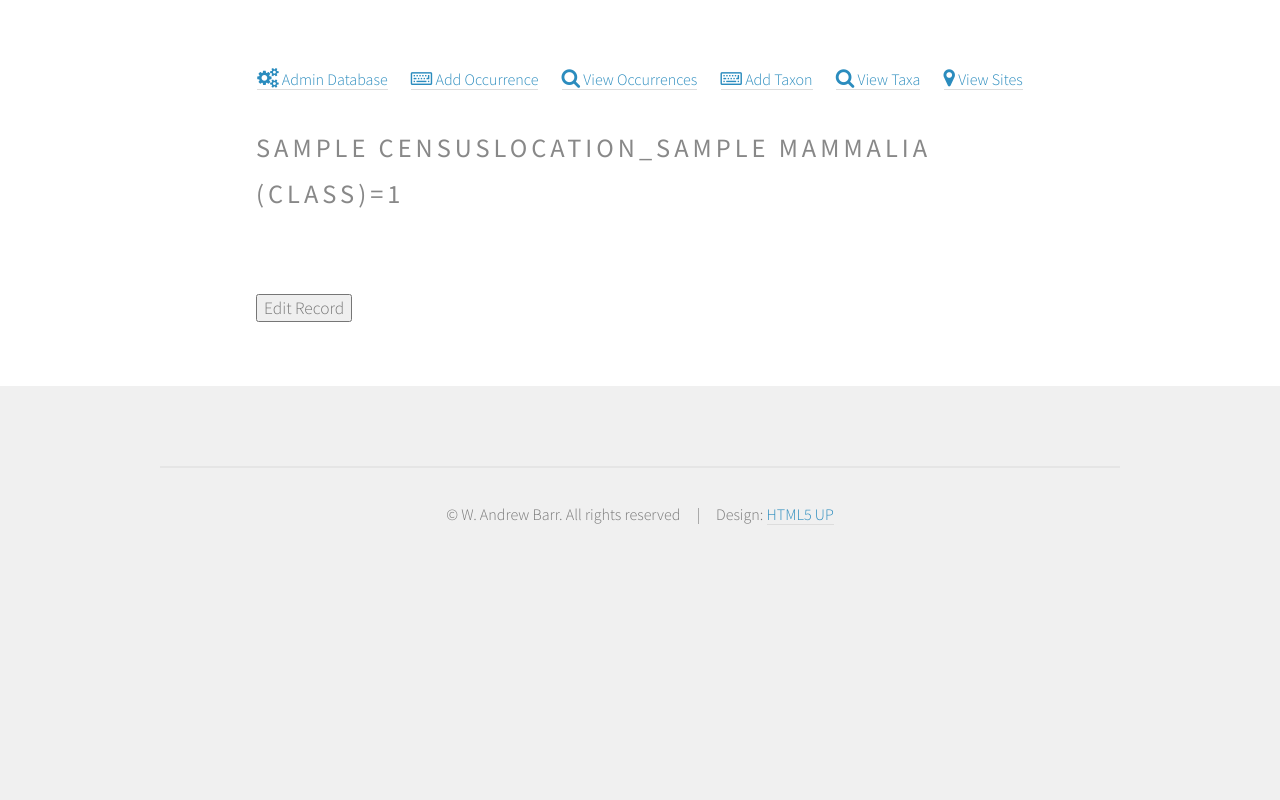
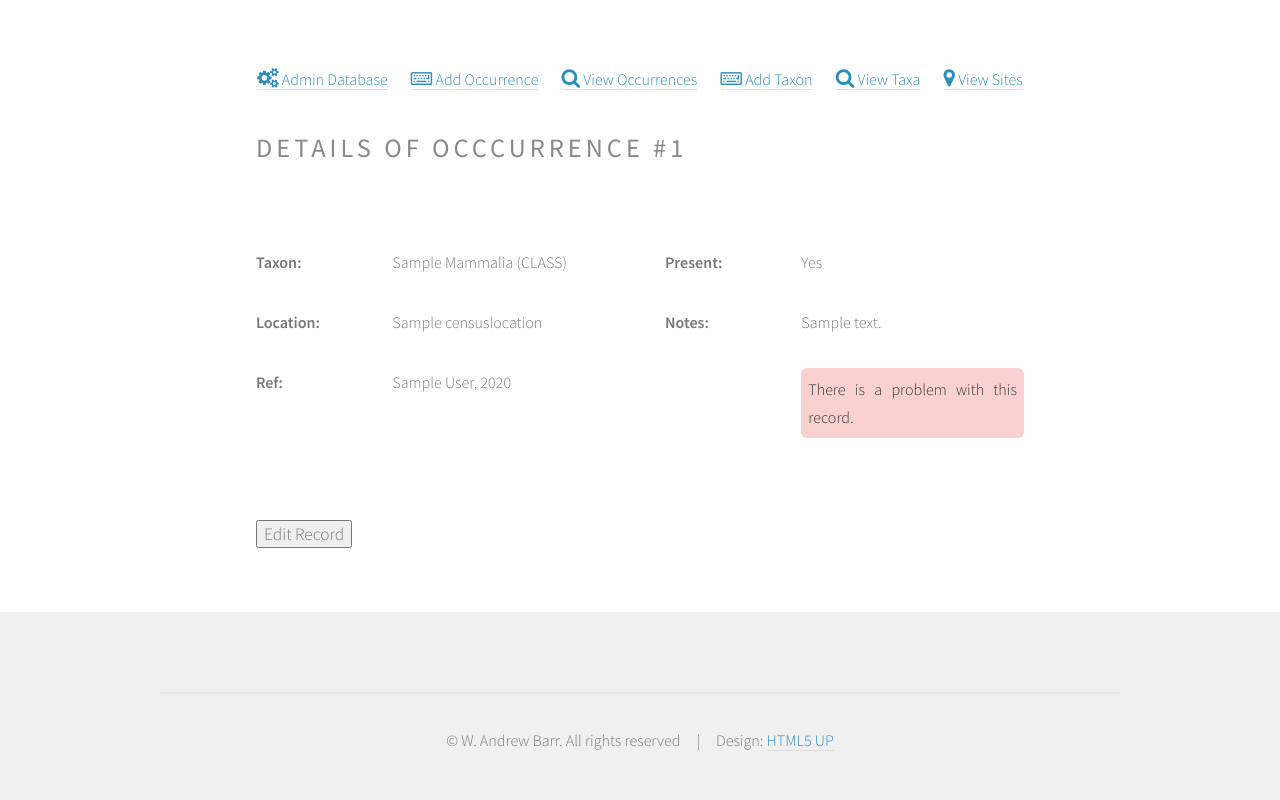
Before and after one commit to wabarr/census-paleo, a Django app: page /occurrences/1/ in a window 1280 px wide. Run offline with Django 3.2, Linux system fonts and the light colour scheme; a user stored in the database is signed in; tables that the repository leaves empty hold one stand-in row (values such as "Sample post"); parts of the project's set-up code (start-up, migrations or seed data) failed here and were passed over.

Commit message:
quick and dirty occurrence detail form

```diff
--- a/census_paleo/static/css/census.css
+++ b/census_paleo/static/css/census.css
@@ -111,3 +111,7 @@ input[type=submit] {
 .results_on_deck .ui-icon.ui-icon-trash {
     margin-right:6px;
 }
+
+.labelrow > p {
+    font-weight: bold;
+}
--- a/census_paleo/templates/occurrence_detail.html
+++ b/census_paleo/templates/occurrence_detail.html
@@ -17,11 +17,35 @@
 									<!-- Post -->
 										<article class="is-post">
                                             <div class="row">
-                                               <div class="12u"><h2>{{ object }}</h2></div>
+                                                <div class="12u">
+                                                    <h2>Details of Occcurrence #{{ occurrence.id }}</h2>
+                                                </div>
+                                            </div>
+                                            <div class="row">
+                                               <div class="2u labelrow">
+                                                   <p>Taxon:</p>
+                                                   <p>Location:</p>
+                                                   <p>Ref:</p>
+
+                                               </div>
+                                                <div class="4u">
+                                                    <p>{{ object.taxon }}</p>
+                                                    <p>{{ object.location }}</p>
+                                                    <p>{{ object.ref }}</p>
+                                               </div>
+                                                <div class="2u labelrow" >
+                                                    <p>{% if object.presenceAbsenceOnly %}Present: {% else %}Abundance: {% endif %}</p>
+                                                    <p>Notes:</p>
+                                               </div>
+                                                <div class="4u">
+                                                    <p> {% if object.presenceAbsenceOnly %}Yes{% else %}{{ object.abundance }}{% endif %}</p>
+                                                    <p> {{ object.notes }}</p>
+                                                    {% if object.issue %}<p class="errorlist">There is a problem with this record.</p>{% endif %}
+                                               </div>
                                             </div>
 
                                             <div class="row">
-                                                <div class="12u"><input type="button" value="Edit Record" onclick="location.href='/'"></div>
+                                                <div class="12u"><input type="button" value="Edit Record" onclick="location.href='/admin/census_paleo/occurrence/{{ object.id }}'"></div>
                                             </div>
 
 
```
